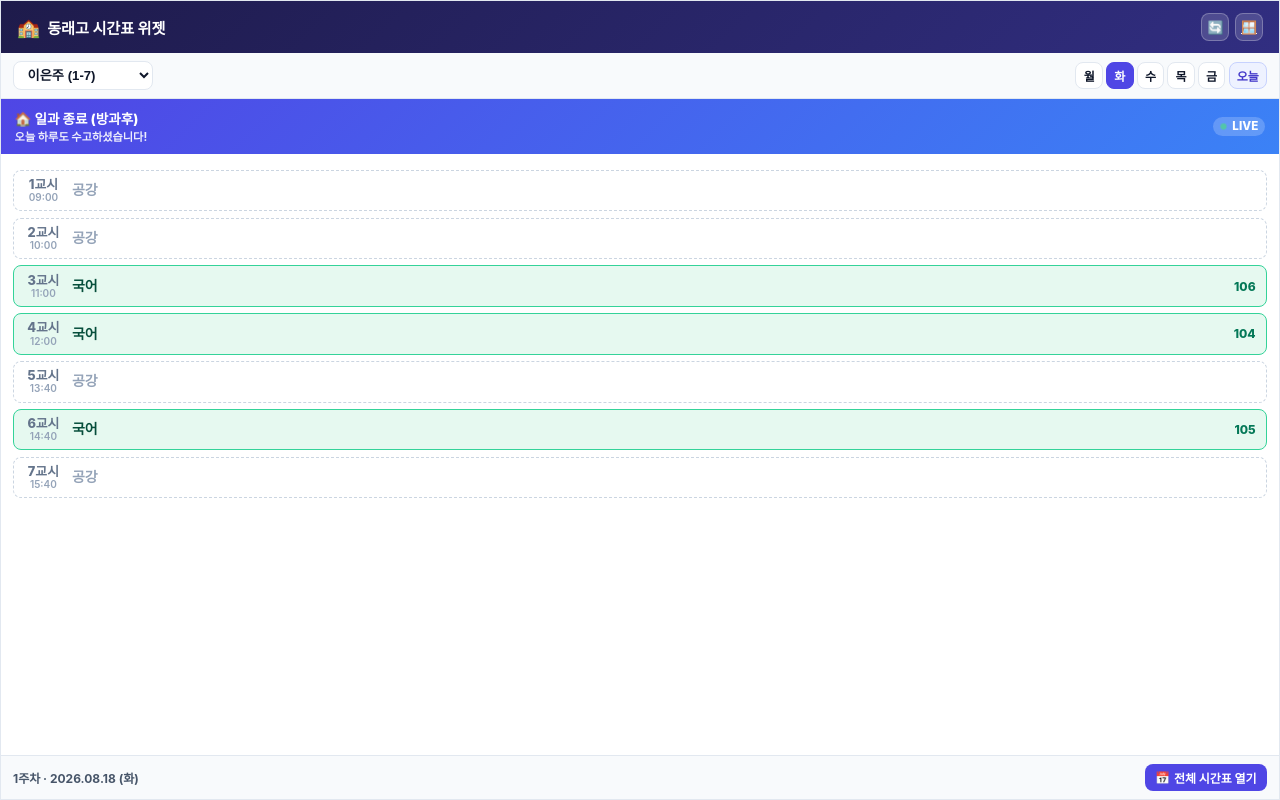
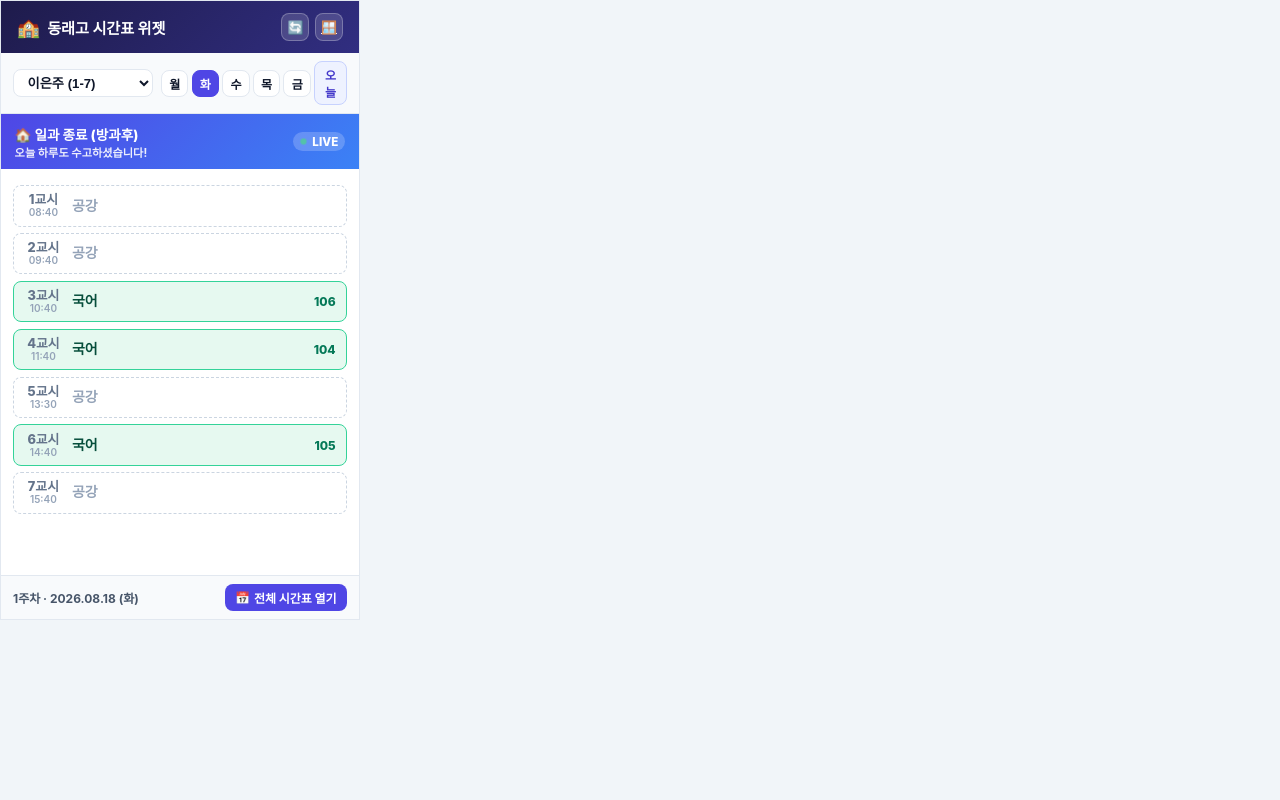
Before and after one commit to ibrkiller-cell/202602dongnaehs1, a plain HTML site: page widget.html in a window 1280 px wide. Drawn offline with Linux system fonts and the light colour scheme; a web font is replaced by a local one.

Commit message:
Add files via upload

```diff
--- a/css/widget.css
+++ b/css/widget.css
@@ -31,7 +31,9 @@
 
 html, body {
     width: 100%;
-    height: 100%;
+    height: 100vh;
+    max-width: 360px;
+    max-height: 620px;
     overflow: hidden;
     background-color: #f1f5f9;
     font-family: 'Pretendard', -apple-system, BlinkMacSystemFont, 'Segoe UI', Roboto, sans-serif;
--- a/js/app.js
+++ b/js/app.js
@@ -260,7 +260,7 @@ document.addEventListener('DOMContentLoaded', () => {
     if (btnOpenWidgetMode) {
         btnOpenWidgetMode.addEventListener('click', () => {
             if (moreMenuDropdown) moreMenuDropdown.classList.remove('show');
-            window.open('widget.html', 'DongraeTimetableWidget', 'width=360,height=620,menubar=no,toolbar=no,location=no,status=no,resizable=yes');
+            window.open('widget.html', 'DongraeTimetableWidget', 'width=360,height=620,menubar=no,toolbar=no,location=no,status=no,resizable=no');
         });
     }
 
--- a/js/widget.js
+++ b/js/widget.js
@@ -5,12 +5,12 @@
 
 document.addEventListener('DOMContentLoaded', () => {
     const PERIOD_TIMES = [
-        { period: 1, start: '09:00', end: '09:50', startMin: 9 * 60, endMin: 9 * 60 + 50 },
-        { period: 2, start: '10:00', end: '10:50', startMin: 10 * 60, endMin: 10 * 60 + 50 },
-        { period: 3, start: '11:00', end: '11:50', startMin: 11 * 60, endMin: 11 * 60 + 50 },
-        { period: 4, start: '12:00', end: '12:50', startMin: 12 * 60, endMin: 12 * 60 + 50 },
-        { period: 'LUNCH', start: '12:50', end: '13:40', startMin: 12 * 60 + 50, endMin: 13 * 60 + 40 },
-        { period: 5, start: '13:40', end: '14:30', startMin: 13 * 60 + 40, endMin: 14 * 60 + 30 },
+        { period: 1, start: '08:40', end: '09:30', startMin: 8 * 60 + 40, endMin: 9 * 60 + 30 },
+        { period: 2, start: '09:40', end: '10:30', startMin: 9 * 60 + 40, endMin: 10 * 60 + 30 },
+        { period: 3, start: '10:40', end: '11:30', startMin: 10 * 60 + 40, endMin: 11 * 60 + 30 },
+        { period: 4, start: '11:40', end: '12:30', startMin: 11 * 60 + 40, endMin: 12 * 60 + 30 },
+        { period: 'LUNCH', start: '12:30', end: '13:30', startMin: 12 * 60 + 30, endMin: 13 * 60 + 30 },
+        { period: 5, start: '13:30', end: '14:20', startMin: 13 * 60 + 30, endMin: 14 * 60 + 20 },
         { period: 6, start: '14:40', end: '15:30', startMin: 14 * 60 + 40, endMin: 15 * 60 + 30 },
         { period: 7, start: '15:40', end: '16:30', startMin: 15 * 60 + 40, endMin: 16 * 60 + 30 }
     ];
@@ -173,11 +173,8 @@ document.addEventListener('DOMContentLoaded', () => {
                     else if (cell.isFieldTrip || cell.isGradeExam) { typeClass = 'type-exam'; subject = cell.badgeText || subject; }
                     else if (cell.isGonggangJido) { typeClass = 'type-jido'; }
                     else if (cell.isDangyeo) { typeClass = 'type-dangyeo'; }
-                    else if (cell.originalVal || cell.displaySubject) { typeClass = 'type-normal'; }
-
-                    if (subject === '공강' && !cell.isGonggangJido && !cell.originalVal) {
-                        typeClass = 'type-free';
-                    }
+                    else if (cell.isFree || subject === '공강') { typeClass = 'type-free'; subject = '공강'; room = ''; }
+                    else { typeClass = 'type-normal'; }
                 }
             }
 
@@ -214,15 +211,15 @@ document.addEventListener('DOMContentLoaded', () => {
             const remain = activePeriod.endMin - nowMin;
             if (activePeriod.period === 'LUNCH') {
                 widgetLiveText.textContent = `🍱 점심 시간 (${remain}분 남음)`;
-                widgetLiveSub.textContent = `13:40 5교시 시작`;
+                widgetLiveSub.textContent = `13:30 5교시 시작`;
             } else {
                 widgetLiveText.textContent = `🔔 ${activePeriod.period}교시 진행 중`;
-                widgetLiveSub.textContent = `종료까지 ${remain}분 남음 (${activePeriod.end})`;
+                widgetLiveSub.textContent = `종료까지 ${remain}분 남음`;
             }
         } else if (nowMin < PERIOD_TIMES[0].startMin) {
             const beforeMin = PERIOD_TIMES[0].startMin - nowMin;
             widgetLiveText.textContent = `☀️ 수업 시작 전`;
-            widgetLiveSub.textContent = `09:00 1교시 시작 (${beforeMin}분 전)`;
+            widgetLiveSub.textContent = `08:40 1교시 시작 (${beforeMin}분 전)`;
         } else if (nowMin >= PERIOD_TIMES[PERIOD_TIMES.length - 1].endMin) {
             widgetLiveText.textContent = `🏠 일과 종료 (방과후)`;
             widgetLiveSub.textContent = `오늘 하루도 수고하셨습니다!`;
--- a/widget.html
+++ b/widget.html
@@ -6,6 +6,15 @@
     <title>동래고 교사 시간표 위젯</title>
     <link rel="icon" type="image/png" sizes="96x96" href="icons/favicon.png">
     <link rel="stylesheet" href="css/widget.css">
+    <!-- 위젯 창 크기 강제 고정 스크립트 -->
+    <script>
+        window.addEventListener('resize', function() {
+            try {
+                // 브라우저가 허용하는 경우 강제로 원래 크기로 되돌림
+                window.resizeTo(360, 620);
+            } catch(e) {}
+        });
+    </script>
 </head>
 <body>
     <div class="widget-card">
```
